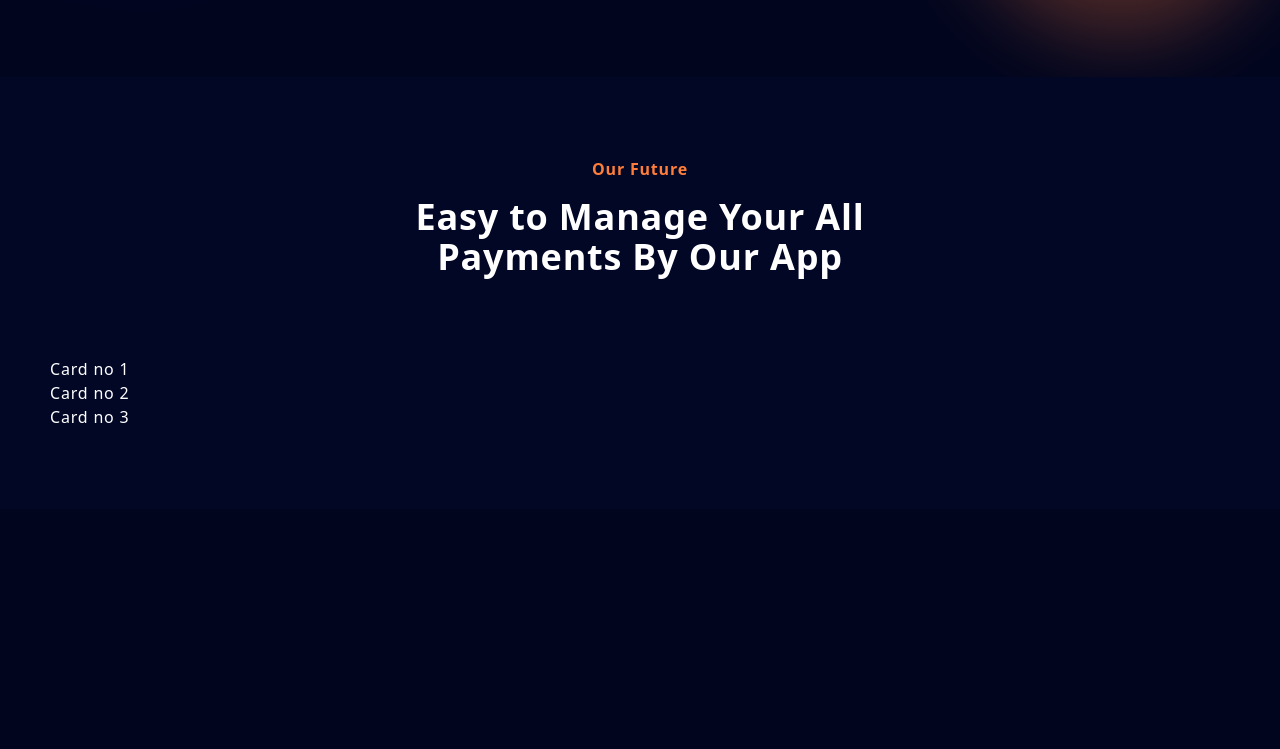
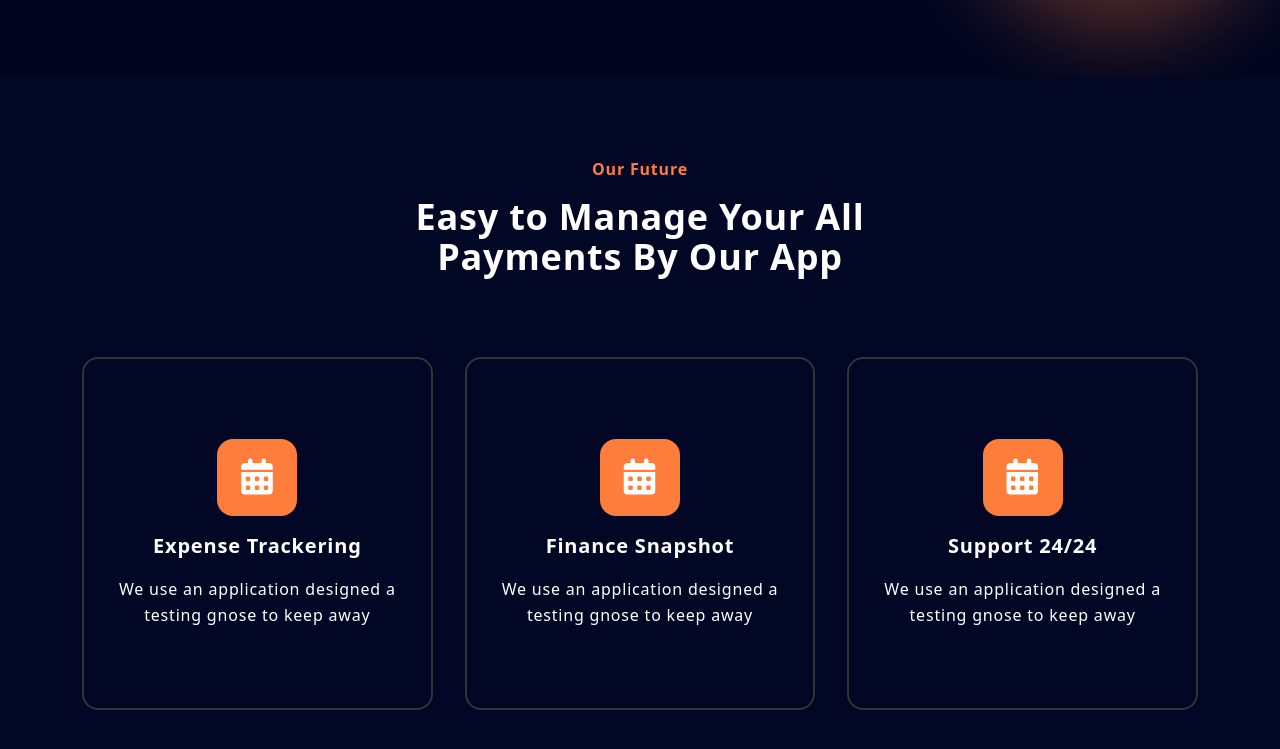
Before and after one commit to yladev/ja-bank, a website: page index.html in a window 1280 px wide. Shown: the part 459-1208 px from the top of the page. Before the commit the page ends 968 px from the top, so only its background shows below. Drawn offline with Linux system fonts and the light colour scheme.

Commit message:
completed ui/features

```diff
--- a/index.html
+++ b/index.html
@@ -82,11 +82,33 @@
                     <h1 class="title">Easy to Manage Your All Payments By Our App</h1>
                 </div>
 
-                <div class="grid">
+                <div class="grid lg:grid-cols-3 md:grid-cols-2 gap-12 lg:gap-8 px-4 sm:px-6 lg:px-8">
                     <!-- card no 1 -->
-                    <div>Card no 1</div>
-                    <div>Card no 2</div>
-                    <div>Card no 3</div>
+                    <div class="border-2 border-solid border-color-gray text-center py-20 px-5 rounded-2xl cursor-pointer hover:bg-color-primary-dark ease-in duration-200">
+                        <div class="bg-color-secondary inline-block rounded-2xl py-5 px-6">
+                            <i class="fa-solid fa-calendar-days text-4xl"></i>
+                        </div>
+                        <h3 class="text-xl font-bold py-4">Expense Trackering</h3>
+                        <p class="leading-relaxed">We use an application designed a testing gnose to keep away</p>
+                    </div>
+
+                    <!-- card no 2 -->
+                    <div class="border-2 border-solid border-color-gray text-center py-20 px-5 rounded-2xl cursor-pointer hover:bg-color-primary-dark ease-in duration-200">
+                        <div class="bg-color-secondary inline-block rounded-2xl py-5 px-6">
+                            <i class="fa-solid fa-calendar-days text-4xl"></i>
+                        </div>
+                        <h3 class="text-xl font-bold py-4">Finance Snapshot</h3>
+                        <p class="leading-relaxed">We use an application designed a testing gnose to keep away</p>
+                    </div>
+
+                    <!-- card no 3 -->
+                    <div class="border-2 border-solid border-color-gray text-center py-20 px-5 rounded-2xl cursor-pointer hover:bg-color-primary-dark ease-in duration-200">
+                        <div class="bg-color-secondary inline-block rounded-2xl py-5 px-6">
+                            <i class="fa-solid fa-calendar-days text-4xl"></i>
+                        </div>
+                        <h3 class="text-xl font-bold py-4">Support 24/24</h3>
+                        <p class="leading-relaxed">We use an application designed a testing gnose to keep away</p>
+                    </div>
                 </div>
             </div>
         </section>
```
Also changed, not shown: css/main.css.
